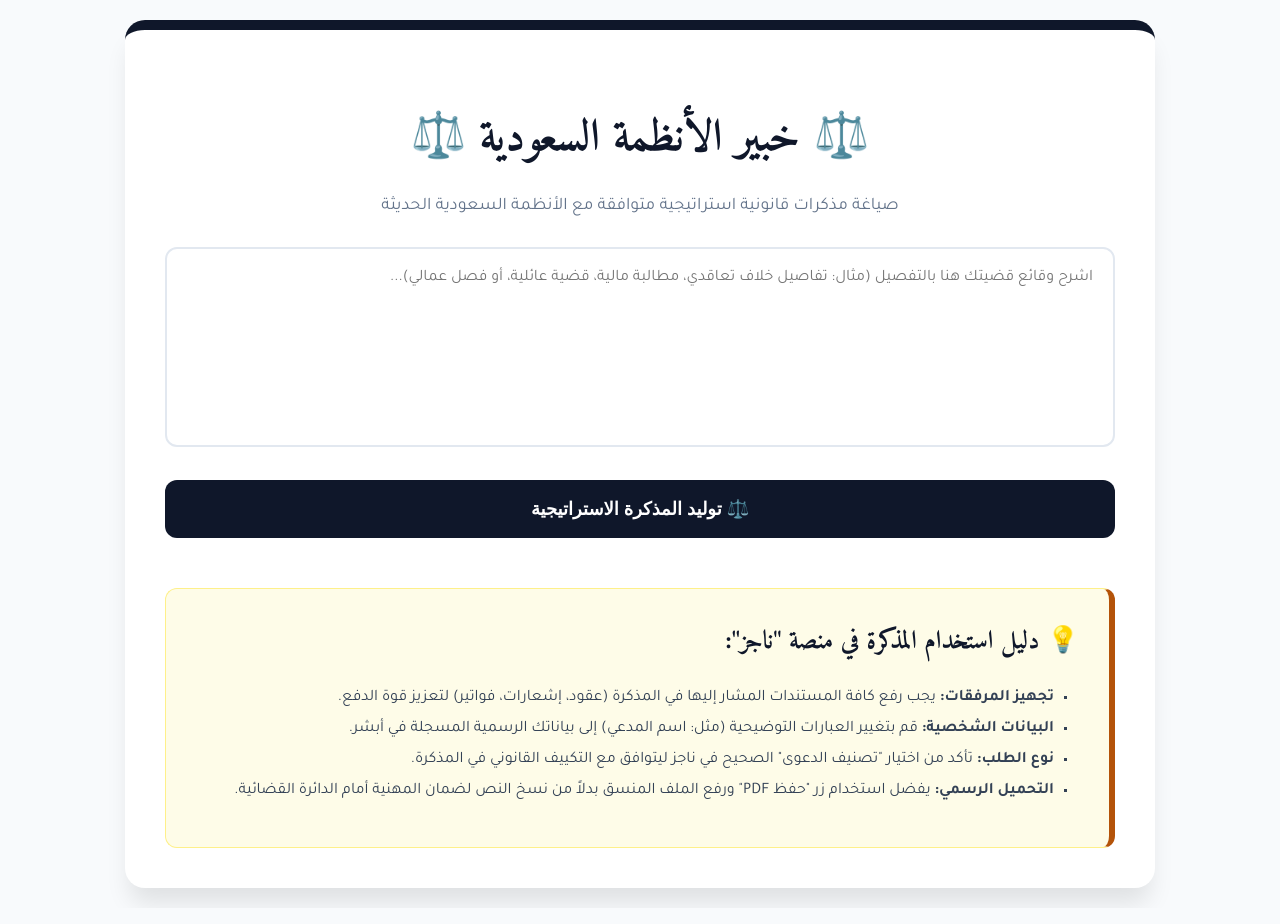
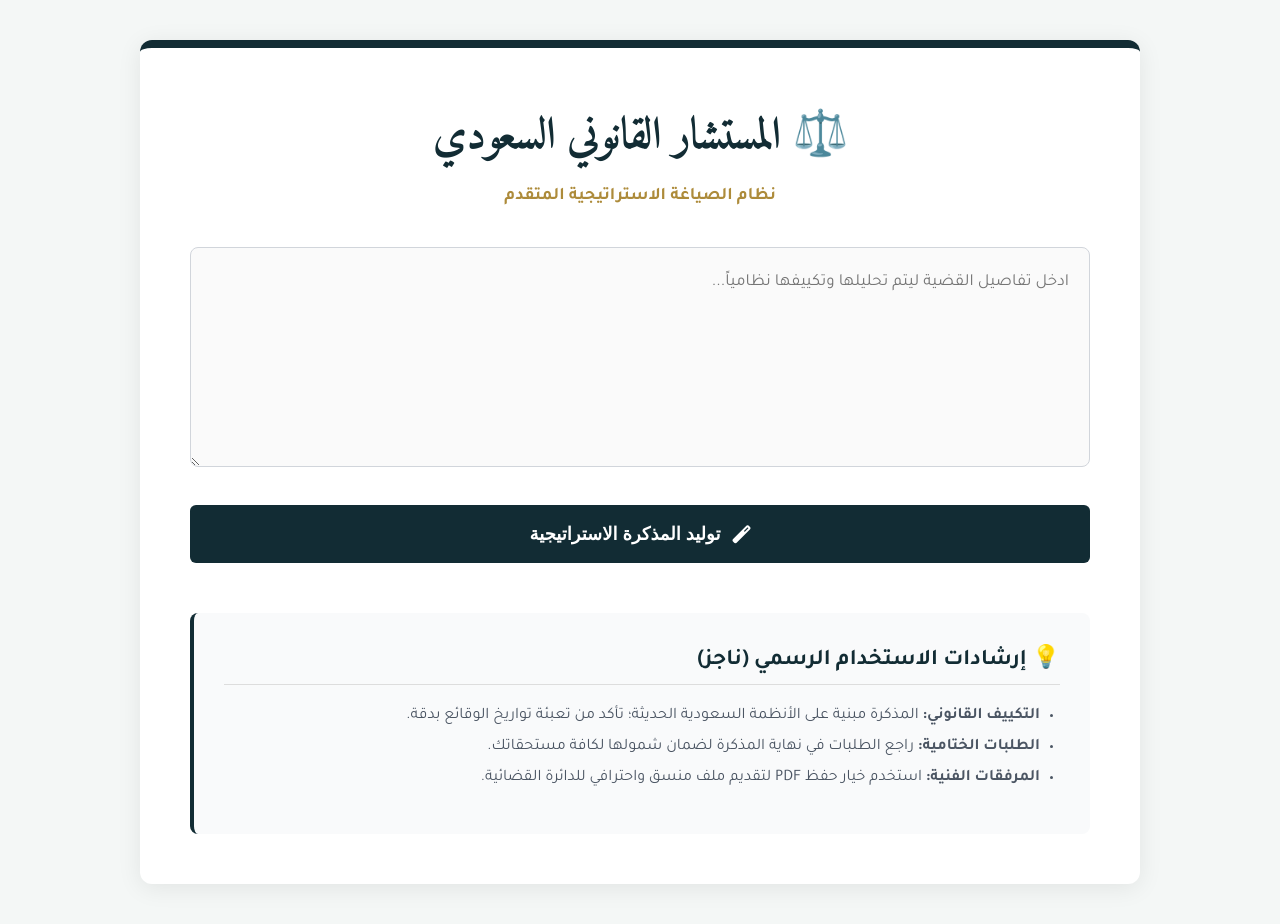
Before and after one commit to anaspppp6-source/saudi-legal-assistant, a website: page index.html in a window 1280 px wide. Drawn offline with Linux system fonts and the light colour scheme.

Commit message:
Update index.html

```diff
--- a/index.html
+++ b/index.html
@@ -3,50 +3,198 @@
 <head>
     <meta charset="UTF-8">
     <meta name="viewport" content="width=device-width, initial-scale=1.0">
-    <title>المستشار القانوني السعودي الذكي</title>
+    <title>المساعد القانوني السعودي | منصة الخبير</title>
     <link href="https://fonts.googleapis.com/css2?family=Amiri:wght@400;700&family=Tajawal:wght@400;700&display=swap" rel="stylesheet">
+    <link rel="stylesheet" href="https://cdnjs.cloudflare.com/ajax/libs/font-awesome/6.0.0/css/all.min.css">
     <style>
-        :root { --primary: #0f172a; --gold: #b45309; --bg: #f8fafc; }
-        body { font-family: 'Tajawal', sans-serif; background-color: var(--bg); margin: 0; padding: 20px; color: #1e293b; }
-        .container { max-width: 950px; margin: auto; background: white; padding: 40px; border-radius: 20px; box-shadow: 0 20px 25px -5px rgba(0,0,0,0.1); border-top: 10px solid var(--primary); }
-        h1 { color: var(--primary); text-align: center; font-family: 'Amiri', serif; font-size: 2.8em; margin-bottom: 5px; }
-        .subtitle { text-align: center; color: #64748b; margin-bottom: 30px; font-size: 1.1em; }
-        textarea { width: 100%; height: 200px; padding: 20px; border: 2px solid #e2e8f0; border-radius: 12px; font-size: 16px; font-family: 'Tajawal'; box-sizing: border-box; transition: 0.3s; resize: none; background: #fff; }
-        textarea:focus { border-color: var(--gold); outline: none; box-shadow: 0 0 0 3px rgba(180, 83, 9, 0.1); }
-        .button-group { display: flex; gap: 15px; margin-top: 25px; }
-        button { flex: 2; background: var(--primary); color: white; padding: 18px; border: none; border-radius: 12px; font-size: 18px; cursor: pointer; transition: 0.3s; font-weight: bold; display: flex; align-items: center; justify-content: center; gap: 10px; }
-        .btn-download { flex: 1; background: var(--gold); display: none; }
-        button:hover { transform: translateY(-2px); opacity: 0.95; box-shadow: 0 10px 15px -3px rgba(0,0,0,0.1); }
-        #result { margin-top: 35px; padding: 40px; background: #ffffff; border: 1px solid #e2e8f0; border-right: 8px solid var(--primary); border-radius: 12px; white-space: pre-wrap; font-family: 'Amiri', serif; font-size: 1.35em; line-height: 2.1; color: #0f172a; display: none; box-shadow: 0 4px 6px -1px rgba(0,0,0,0.05); }
-        .loading { text-align: center; display: none; color: var(--gold); font-weight: bold; margin-top: 20px; font-size: 1.2em; }
-        .tips-section { margin-top: 50px; padding: 30px; background: #fefce8; border: 1px solid #fef08a; border-right: 6px solid var(--gold); border-radius: 12px; }
-        .tips-section h3 { color: var(--primary); margin-top: 0; font-family: 'Amiri', serif; font-size: 1.6em; }
-        .tips-section ul { padding-right: 25px; color: #4338ca; list-style-type: square; }
-        .tips-section li { margin-bottom: 12px; color: #334155; }
+        /* تنسيق فائق: ألوان مستوحاة من الهوية البصرية الحكومية الحديثة */
+        :root {
+            --primary: #122c34; /* كحلي ملكي */
+            --gold: #ad8b3a;    /* ذهبي مطفي */
+            --bg: #f4f7f6;      /* رمادي فاتح جداً */
+            --accent: #2c5e5e;  /* أخضر زمردي غامق */
+        }
+
+        body {
+            font-family: 'Tajawal', sans-serif;
+            background-color: var(--bg);
+            margin: 0;
+            padding: 40px 20px;
+            color: #333;
+        }
+
+        .container {
+            max-width: 900px;
+            margin: auto;
+            background: #ffffff;
+            padding: 50px;
+            border-radius: 12px;
+            box-shadow: 0 4px 25px rgba(0,0,0,0.08);
+            border-top: 8px solid var(--primary);
+            position: relative;
+        }
+
+        /* تنسيق العنوان بطريقة الشركات الكبرى */
+        .header-section { text-align: center; margin-bottom: 40px; }
+        h1 {
+            color: var(--primary);
+            font-family: 'Amiri', serif;
+            font-size: 2.8em;
+            margin: 0;
+            letter-spacing: -1px;
+        }
+        .subtitle {
+            color: var(--gold);
+            font-weight: 700;
+            font-size: 1.1em;
+            margin-top: 10px;
+            text-transform: uppercase;
+        }
+
+        /* حقل النص */
+        textarea {
+            width: 100%;
+            height: 220px;
+            padding: 20px;
+            border: 1px solid #d1d5db;
+            border-radius: 8px;
+            font-size: 17px;
+            font-family: 'Tajawal';
+            box-sizing: border-box;
+            transition: all 0.3s ease;
+            background: #fafafa;
+            line-height: 1.8;
+        }
+        textarea:focus {
+            border-color: var(--primary);
+            outline: none;
+            background: #fff;
+            box-shadow: 0 0 0 4px rgba(18, 44, 52, 0.05);
+        }
+
+        /* مجموعة الأزرار */
+        .button-group { display: flex; gap: 15px; margin-top: 30px; }
+
+        button {
+            flex: 2;
+            background: var(--primary);
+            color: white;
+            padding: 18px;
+            border: none;
+            border-radius: 6px;
+            font-size: 18px;
+            cursor: pointer;
+            transition: 0.3s;
+            font-weight: bold;
+            display: flex;
+            align-items: center;
+            justify-content: center;
+            gap: 12px;
+        }
+
+        .btn-download {
+            flex: 1;
+            background: var(--gold);
+            display: none;
+        }
+
+        button:hover {
+            filter: brightness(1.2);
+            transform: translateY(-2px);
+        }
+
+        /* أيقونة المطرقة المتحركة */
+        .loading-container {
+            display: none;
+            text-align: center;
+            margin-top: 30px;
+            padding: 20px;
+        }
+        .gavel-icon {
+            font-size: 50px;
+            color: var(--gold);
+            animation: hammer 0.8s infinite ease-in-out alternate;
+        }
+        @keyframes hammer {
+            0% { transform: rotate(-20deg); }
+            100% { transform: rotate(40deg); }
+        }
+        .loading-text {
+            color: var(--primary);
+            font-weight: bold;
+            margin-top: 15px;
+            font-size: 1.1em;
+        }
+
+        /* النتيجة النهائية */
+        #result {
+            margin-top: 40px;
+            padding: 40px;
+            background: #fff;
+            border: 1px solid #eee;
+            border-right: 6px solid var(--gold);
+            border-radius: 4px;
+            white-space: pre-wrap;
+            font-family: 'Amiri', serif;
+            font-size: 1.4em;
+            line-height: 2.2;
+            color: #1a1a1a;
+            display: none;
+            box-shadow: inset 0 2px 10px rgba(0,0,0,0.02);
+        }
+
+        /* إرشادات ناجز المنسقة */
+        .tips-section {
+            margin-top: 50px;
+            padding: 30px;
+            background: #f9fafb;
+            border-radius: 8px;
+            border-left: 4px solid var(--primary);
+        }
+        .tips-section h3 {
+            color: var(--primary);
+            margin-top: 0;
+            font-size: 1.4em;
+            border-bottom: 1px solid #ddd;
+            padding-bottom: 10px;
+        }
+        .tips-section ul { padding-right: 20px; }
+        .tips-section li { margin-bottom: 12px; color: #4b5563; }
+
     </style>
 </head>
 <body>
+
     <div class="container">
-        <h1>⚖️ خبير الأنظمة السعودية ⚖️</h1>
-        <p class="subtitle">صياغة مذكرات قانونية استراتيجية متوافقة مع الأنظمة السعودية الحديثة</p>
+        <div class="header-section">
+            <h1>⚖️ المستشار القانوني السعودي</h1>
+            <div class="subtitle">نظام الصياغة الاستراتيجية المتقدم</div>
+        </div>
 
-        <textarea id="prompt" placeholder="اشرح وقائع قضيتك هنا بالتفصيل (مثال: تفاصيل خلاف تعاقدي، مطالبة مالية، قضية عائلية، أو فصل عمالي)..."></textarea>
+        <textarea id="prompt" placeholder="ادخل تفاصيل القضية ليتم تحليلها وتكييفها نظامياً..."></textarea>
 
         <div class="button-group">
-            <button onclick="generate()">⚖️ توليد المذكرة الاستراتيجية</button>
-            <button id="downloadBtn" class="btn-download" onclick="printMemo()">📄 حفظ كملف PDF</button>
+            <button onclick="generate()">
+                <i class="fas fa-magic"></i> توليد المذكرة الاستراتيجية
+            </button>
+            <button id="downloadBtn" class="btn-download" onclick="printMemo()">
+                <i class="fas fa-file-pdf"></i> حفظ كملف PDF
+            </button>
         </div>
 
-        <div id="loader" class="loading">⚙️ جاري تحليل الوقائع واستنباط الدفوع القانونية...</div>
+        <div id="loader" class="loading-container">
+            <i class="fas fa-gavel gavel-icon"></i>
+            <div class="loading-text">جاري استحضار الأسانيد النظامية وتكييف الدعوى...</div>
+        </div>
+
         <div id="result"></div>
 
         <div class="tips-section">
-            <h3>💡 دليل استخدام المذكرة في منصة "ناجز":</h3>
+            <h3>💡 إرشادات الاستخدام الرسمي (ناجز)</h3>
             <ul>
-                <li><strong>تجهيز المرفقات:</strong> يجب رفع كافة المستندات المشار إليها في المذكرة (عقود، إشعارات، فواتير) لتعزيز قوة الدفع.</li>
-                <li><strong>البيانات الشخصية:</strong> قم بتغيير العبارات التوضيحية (مثل: اسم المدعي) إلى بياناتك الرسمية المسجلة في أبشر.</li>
-                <li><strong>نوع الطلب:</strong> تأكد من اختيار "تصنيف الدعوى" الصحيح في ناجز ليتوافق مع التكييف القانوني في المذكرة.</li>
-                <li><strong>التحميل الرسمي:</strong> يفضل استخدام زر "حفظ PDF" ورفع الملف المنسق بدلاً من نسخ النص لضمان المهنية أمام الدائرة القضائية.</li>
+                <li><strong>التكييف القانوني:</strong> المذكرة مبنية على الأنظمة السعودية الحديثة؛ تأكد من تعبئة تواريخ الوقائع بدقة.</li>
+                <li><strong>الطلبات الختامية:</strong> راجع الطلبات في نهاية المذكرة لضمان شمولها لكافة مستحقاتك.</li>
+                <li><strong>المرفقات الفنية:</strong> استخدم خيار حفظ PDF لتقديم ملف منسق واحترافي للدائرة القضائية.</li>
             </ul>
         </div>
     </div>
@@ -58,7 +206,7 @@
             const loader = document.getElementById('loader');
             const downloadBtn = document.getElementById('downloadBtn');
 
-            if(!prompt) return alert("يرجى إدخال وقائع القضية للبدء في التحليل القانوني");
+            if(!prompt) return alert("يرجى وصف القضية أولاً.");
 
             loader.style.display = "block";
             resultDiv.style.display = "none";
@@ -75,7 +223,7 @@
                 resultDiv.style.display = "block";
                 downloadBtn.style.display = "block";
             } catch (e) {
-                alert("تعذر الاتصال بالخادم، يرجى المحاولة لاحقاً");
+                alert("تعذر الاتصال بالخادم الذكي.");
             } finally {
                 loader.style.display = "none";
             }
@@ -87,22 +235,20 @@
             printWindow.document.write(`
                 <html>
                     <head>
-                        <title>مذكرة قانونية رسمية</title>
+                        <title>مذكرة قضائية - نظام الخبير</title>
                         <style>
                             @import url('https://fonts.googleapis.com/css2?family=Amiri&display=swap');
-                            body { font-family: 'Amiri', serif; direction: rtl; padding: 50px 80px; line-height: 2.2; font-size: 15pt; color: #000; }
-                            .header { text-align: center; margin-bottom: 50px; border-bottom: 2px solid #000; padding-bottom: 20px; }
+                            body { font-family: 'Amiri', serif; direction: rtl; padding: 60px; line-height: 2.2; font-size: 15pt; }
+                            .header { text-align: center; border-bottom: 2px solid #000; padding-bottom: 20px; margin-bottom: 40px; }
                             .content { white-space: pre-wrap; text-align: justify; }
-                            .footer { margin-top: 50px; text-align: left; font-weight: bold; }
                         </style>
                     </head>
                     <body>
                         <div class="header">
-                            <h2 style="margin:0;">المملكة العربية السعودية</h2>
-                            <h3 style="margin:5px;">مذكرة دعوى / جوابية</h3>
+                            <h2>المملكة العربية السعودية</h2>
+                            <h3>مذكرة دعوى / دفاع</h3>
                         </div>
                         <div class="content">${text}</div>
-                        <div class="footer">والله ولي التوفيق ،،،</div>
                     </body>
                 </html>
             `);
```
